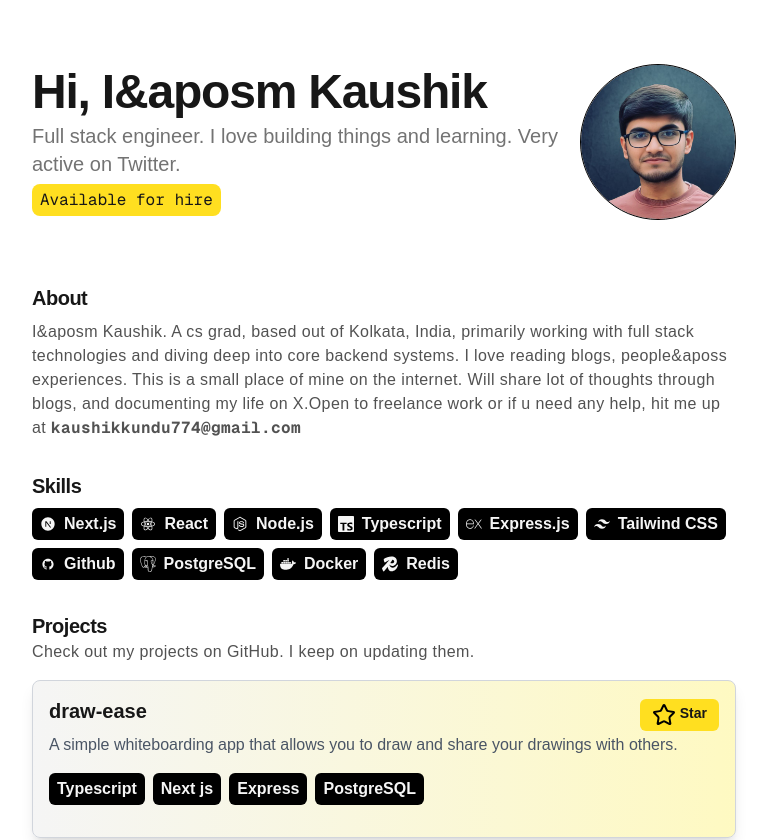
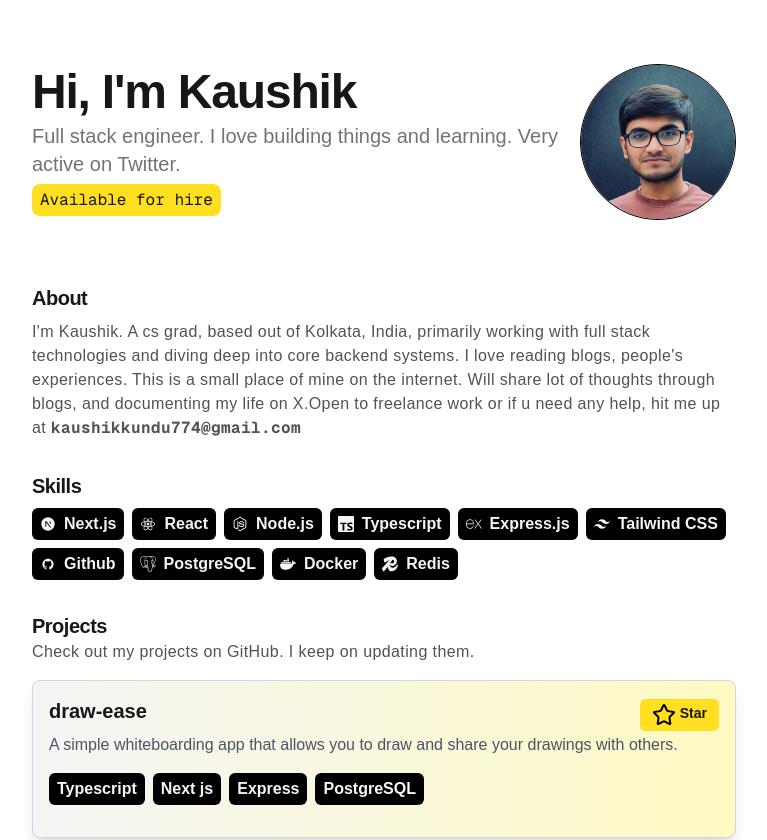
Before and after one commit to KaushikKundu/portfolio, a Next.js app: page / in a window 1280 px wide. Shown: the top 840 px of the page, without its empty margins (256-1023 px from the left). Built offline with nearby package versions, Linux system fonts and the light colour scheme.

Commit message:
fix:apos issue

```diff
--- a/src/app/page.tsx
+++ b/src/app/page.tsx
@@ -75,7 +75,7 @@
     <main className="max-w-3xl mx-auto min-h-screen p-8 flex flex-col gap-y-8">
       <section className="flex items-center justify-between space-x-4 my-8">
         <div className="flex flex-col gap-y-1.5">
-          <h1 className="font-extrabold text-5xl tracking-tight">Hi, I&aposm Kaushik</h1>
+          <h1 className="font-extrabold text-5xl tracking-tight">Hi, I&apos;m Kaushik</h1>
           <p className="text-xl text-neutral-500 ">Full stack engineer. I love building things and learning. Very active on Twitter.</p>
           <button className="bg-yellow-300 w-fit py-1 px-2 rounded-lg font-mono">Available for hire</button>
         </div>
@@ -85,7 +85,7 @@
       </section>
       <section className="flex flex-col gap-y-2">
         <h1 className="font-black text-xl tracking-tight">About </h1>
-        <p className="text-neutral-600 tracking-wide ">I&aposm Kaushik. A cs grad, based out of Kolkata, India, primarily working with full stack technologies and diving deep into core backend systems. I love reading blogs, people&aposs experiences. This is a small place of mine on the internet. Will share lot of thoughts through blogs, and documenting my life on X.Open to freelance work or if u need any help, hit me up at <strong className="font-mono hover:underline">kaushikkundu774@gmail.com</strong> </p>
+        <p className="text-neutral-600 tracking-wide ">I&apos;m Kaushik. A cs grad, based out of Kolkata, India, primarily working with full stack technologies and diving deep into core backend systems. I love reading blogs, people&apos;s experiences. This is a small place of mine on the internet. Will share lot of thoughts through blogs, and documenting my life on X.Open to freelance work or if u need any help, hit me up at <strong className="font-mono hover:underline">kaushikkundu774@gmail.com</strong> </p>
       </section>
       <section>
          <h1 className="font-black text-xl tracking-tight">Skills</h1>
```
